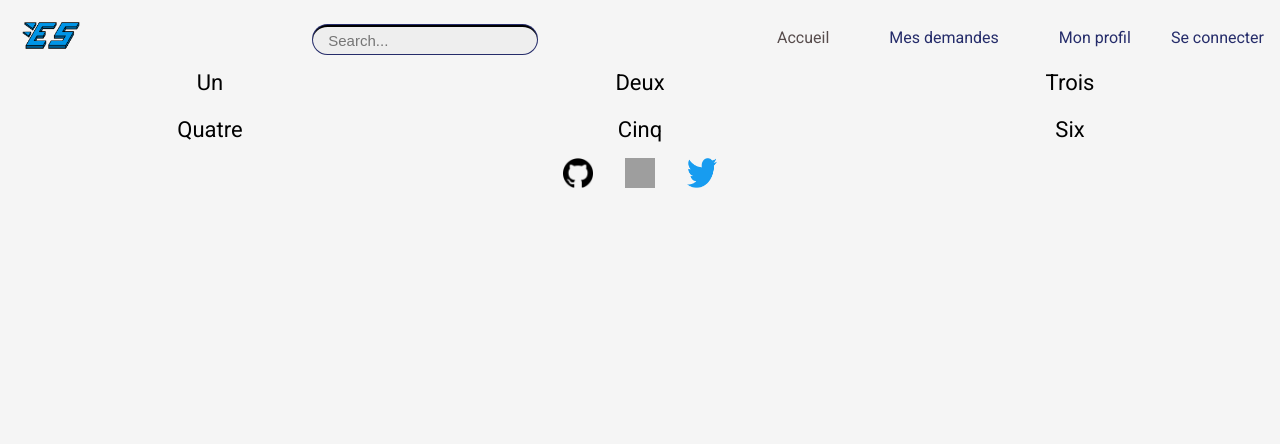
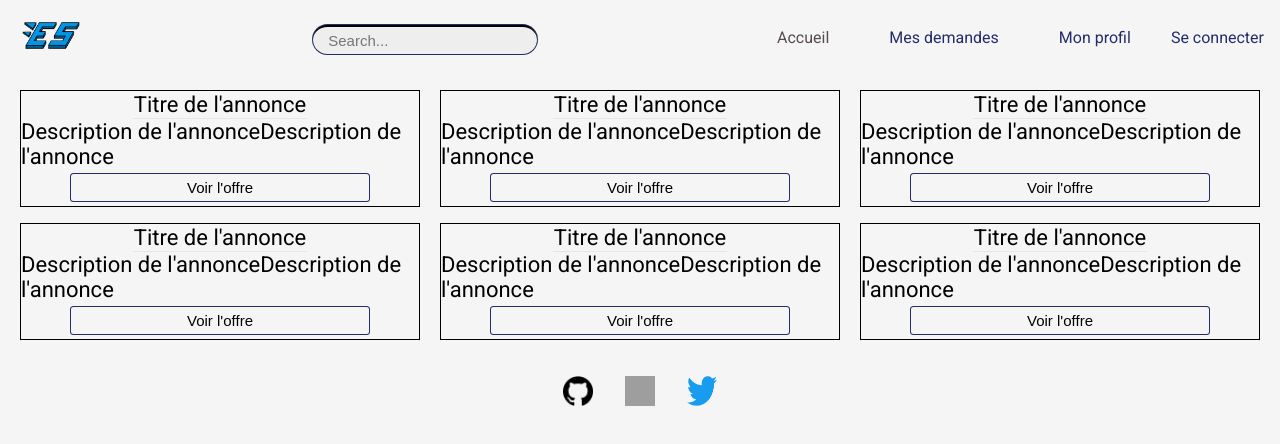
Before and after one commit to valentin-d-r/EasyServ, a React (Create React App) app in the folder easyservice/: page / in a window 1280 px wide. Shown: the top 444 px of the page. Built offline with nearby package versions, Linux system fonts and the light colour scheme; grey boxes are pictures that could not be loaded.

Commit message:
UpdateHome

```diff
--- a/easyservice/src/Components/Footer.js
+++ b/easyservice/src/Components/Footer.js
@@ -20,7 +20,6 @@ const Footer = () => {
                     <a href="https://twitter.com/roy_amaury"><img src={LogoTWITTER} width={30} height={30}
                         title="LogoTWITTER" alt="Twitter"></img></a>
                 </div>
-
             </div>
             <div></div>
         </footer>
--- a/easyservice/src/Components/Navbar.js
+++ b/easyservice/src/Components/Navbar.js
@@ -16,7 +16,6 @@ const Navbar = () => {
         </div>
         <div className="nav-elements">
           <ul>
-
             <li>
               <NavLink to="/">Accueil</NavLink>
             </li>
@@ -34,7 +33,6 @@ const Navbar = () => {
               <NavLink to="../Login">Se connecter</NavLink>
             </li>
           </ul>
-
         </div>
       </div>
     </nav>
--- /dev/null
+++ b/easyservice/src/Components/OfferJob.js
@@ -0,0 +1,14 @@
+import '../style/OfferJob.css'
+
+
+const Offer = () => (
+
+
+    <div className="offer-wrapper">
+        <div className="offer_title">Titre de l'annonce</div>
+        <div className="offer_description">Description de l'annonceDescription de l'annonce</div>
+        <input type="button" className="voir_offre" Value="Voir l'offre" />
+    </div>
+
+)
+export default Offer
--- a/easyservice/src/front/Home.js
+++ b/easyservice/src/front/Home.js
@@ -1,19 +1,19 @@
 import React from 'react'
 import '../style/Home.css'
-
+import Offer from '../Components/OfferJob'
 
 const Home = () => (
 
   <div>
     <div>
       <div class="flex-container">
-        <div class="wrapper">
-          <div class="box1">Un</div>
-          <div class="box2">Deux</div>
-          <div class="box3">Trois</div>
-          <div class="box4">Quatre</div>
-          <div class="box5">Cinq</div>
-          <div class="box6">Six</div>
+        <div class="home-wrapper">
+          <Offer />
+          <Offer />
+          <Offer />
+          <Offer />
+          <Offer />
+          <Offer />
         </div>
       </div>
     </div>
--- a/easyservice/src/front/Profil.js
+++ b/easyservice/src/front/Profil.js
@@ -4,7 +4,6 @@ import '../style/Profil.css'
 
 const Profil = () => (
   <div>
-
     <div id="edit-profile-form" className="dialog-box">
       <div >
         <h1>Modifier mon profil</h1>
@@ -19,28 +18,24 @@ const Profil = () => (
                 <span className="photo" title="Upload your Avatar!" />
               </div>
             </fieldset>
-
             <fieldset>
               <legend>Nom de compte</legend>
               <div className="flex-2">
                 <input type="text" id="username" />
               </div>
             </fieldset>
-
             <fieldset>
               <legend>Email</legend>
               <div className="flex-2">
                 <input type="text" id="Email" />
               </div>
             </fieldset>
-
             <fieldset>
               <legend>Mot de passe</legend>
               <div className="flex-2">
                 <input type="password" id="password" />
               </div>
             </fieldset>
-
             <fieldset>
               <input type="button" className="Btn cancel" defaultValue="Cancel" />
               <input type="submit" className="Btn" defaultValue="Save Changes" />
--- a/easyservice/src/index.css
+++ b/easyservice/src/index.css
@@ -11,3 +11,18 @@ body {
   --color-error: #cc3333;
   --color-success: #4bb544;
 }
+
+input {
+  font-size: 15px;
+  color: #000000;
+  background-color: #f5f5f5;
+  box-shadow: 0 0 0 1px #252c6a;
+  padding: 5px;
+  width: 100%;
+  margin: 5px auto;
+  border: 0;
+  border-radius: 2.5px;
+  outline: 0;
+  transition: 0.3s ease;
+  border: none;
+}
--- a/easyservice/src/style/Home.css
+++ b/easyservice/src/style/Home.css
@@ -1,11 +1,13 @@
-.wrapper {
+.home-wrapper {
+    padding: 20px;
     display: grid;
-    grid-template-columns: repeat(3, 1fr);
-    grid-column-gap: 10px;
-    grid-row-gap: 1em;
+    grid-template-columns: repeat(auto-fill, minmax(400px, 1fr));
+    grid-gap: 20px;
+    grid-row-gap: 16px;
     justify-items: center;
     justify-content: center;
-    align-content: center
+    align-content: center;
+
 }
 
 @media(min-width:1024px) {
@@ -13,3 +15,12 @@
         display: none;
     }
 }
+
+@media (max-width:600px) {
+    .home-wrapper {
+
+        grid-template-columns: 1fr;
+
+
+    }
+}
--- a/easyservice/src/style/Navbar.css
+++ b/easyservice/src/style/Navbar.css
@@ -50,7 +50,6 @@
   height: 2px;
   background-color: #574c4c;
 }
-
 
 .search {
   float: left;
--- /dev/null
+++ b/easyservice/src/style/OfferJob.css
@@ -0,0 +1,33 @@
+.offer-wrapper {
+    box-sizing: border-box;
+    display: flex;
+    flex-direction: column;
+    align-items: center;
+    padding-left: 0;
+    background: #f5f5f5;
+    border: 1px solid #000000;
+    width: 100%;
+    height: 100%;
+}
+
+.offer_title {
+    display: flex;
+    justify-content: center;
+    flex-direction: column;
+    align-items: space-around;
+    padding: 1px;
+    border-bottom: 1px solid hsl(0, 0%, 90%)
+}
+
+.offer_description {}
+
+.voir_offre {
+    display: flex;
+    justify-content: center;
+    max-width: 75%;
+
+}
+
+input.voir_offre:hover {
+    background-color: #6da9d1;
+}
--- a/easyservice/src/style/Profil.css
+++ b/easyservice/src/style/Profil.css
@@ -76,22 +76,6 @@ label[for="avatar"] {
 
 /*Input Fields Styles
   =========================*/
-fieldset textarea,
-input {
-    font-size: 15px;
-    color: #000000;
-    background-color: #f5f5f5;
-    box-shadow: 0 0 0 1px #252c6a;
-    padding: 5px;
-    width: 100%;
-    margin: 5px auto;
-    border: 0;
-    border-radius: 2.5px;
-    outline: 0;
-    transition: 0.3s ease;
-    border: none;
-}
-
 fieldset {
     display: flex;
     text-align: center;
--- a/easyservice/src/style/login.css
+++ b/easyservice/src/style/login.css
@@ -8,8 +8,6 @@
   background: #ffffff;
 }
 
-.container,
-.form__input,
 .form__button {
   font: 500 1rem 'Quicksand', sans-serif;
 }
```
